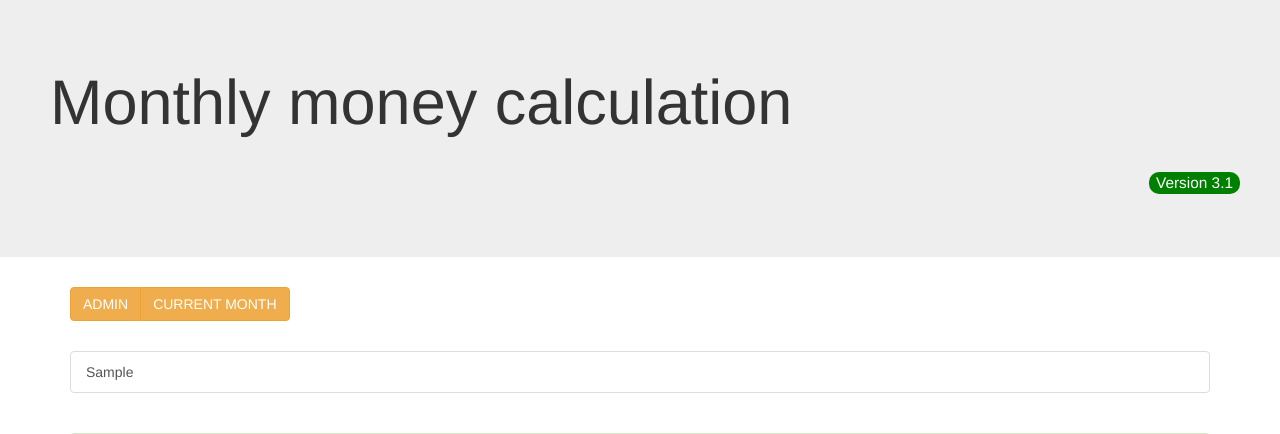
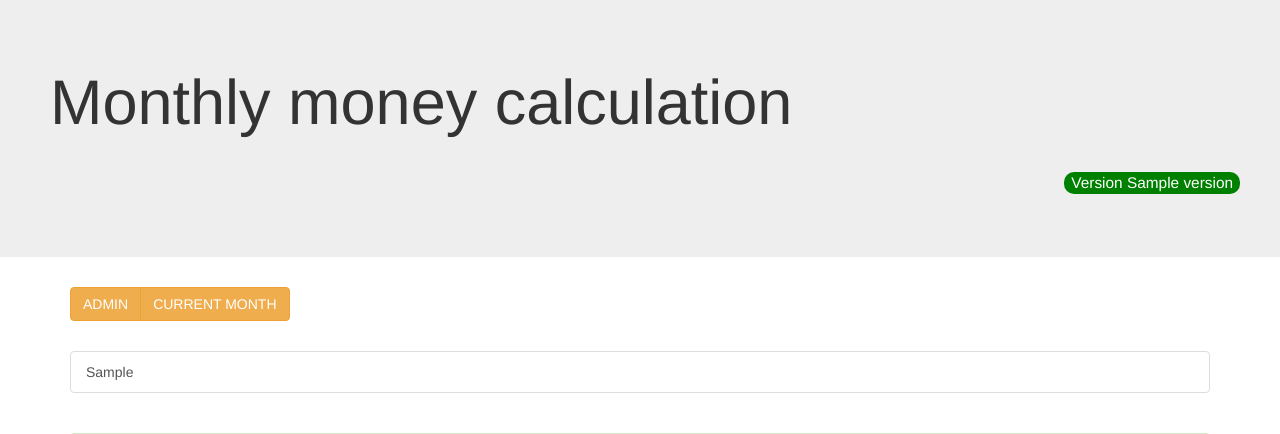
Before and after one commit to dthung1602/Money-Calculation, a Python web app: template templates/home.html in a window 1280 px wide. Shown: the top 434 px of the page. Run offline with Jinja, Linux system fonts and the light colour scheme; the template is opened without the code that fills it: most values are stand-ins (such as "Sample title", 1, 10 or a date in 2020).

Commit message:
add version

```diff
--- a/app.yaml
+++ b/app.yaml
@@ -1,5 +1,5 @@
 # application: money-calculation-m1522
-# version: 0.1
+# version: 3.1
 
 runtime: python27
 api_version: 1
--- a/config.py
+++ b/config.py
@@ -6,6 +6,7 @@
 app_config = {
     "debug": True,
     "app-name": "money-calculation-m1522",
+    "version": "3.1",
     "default-login-password": "password",
     "default-login-salt-length": 25,
     "default-login-password-length": 25,
--- a/handlers/BaseHandler.py
+++ b/handlers/BaseHandler.py
@@ -1,6 +1,7 @@
 import webapp2
 
 from Error import jinja_env, error_4xx_names, error_5xx_names
+from config import app_config
 
 
 class Handler(webapp2.RequestHandler):
@@ -30,6 +31,7 @@ class Handler(webapp2.RequestHandler):
     @staticmethod
     def render_str(template, **kwargs):
         """Use jinja2 to render html to string"""
+        kwargs['version'] = app_config["version"]
         return jinja_env.get_template(template).render(**kwargs)
 
     def render(self, template, **kwargs):
--- a/templates/home.html
+++ b/templates/home.html
@@ -4,7 +4,7 @@
 
 <h1 style="padding-bottom:25px;padding-left:50px">Monthly money calculation</h1>
 <div style="text-align:right;padding-right:40px"><p class="badge" style="background-color:green;font-size:110%">
-    Version 3.1</p></div>
+    Version {{ version }}</p></div>
 
 {% endblock %}
 
--- a/templates/login.html
+++ b/templates/login.html
@@ -4,7 +4,7 @@
 
 <h1 style="padding-bottom:25px;padding-left:50px">Login</h1>
 <div style="text-align:right;padding-right:40px"><p class="badge" style="background-color:green;font-size:110%">
-    Version 3.0</p></div>
+    Version {{ version }}</p></div>
 
 {% endblock %}
 
--- a/templates/month.html
+++ b/templates/month.html
@@ -8,7 +8,7 @@
 <p style="padding-left:70px"><i>End date : {{month.time_end.strftime("%d/%m/%y")}}</i></p>
 {% endif %}
 <div style="text-align:right;padding-right:40px"><p class="badge" style="background-color:green;font-size:110%">
-    Version 3.0</p></div>
+    Version {{ version }}</p></div>
 
 {% endblock %}
 
--- a/templates/newmonth.html
+++ b/templates/newmonth.html
@@ -4,7 +4,7 @@
 
 <h1 style="padding-bottom:25px;padding-left:50px">New month</h1>
 <div style="text-align:right;padding-right:40px"><p class="badge" style="background-color:green;font-size:110%">
-    Version 3.0</p></div>
+    Version {{ version }}</p></div>
 
 {% endblock %}
 
```
